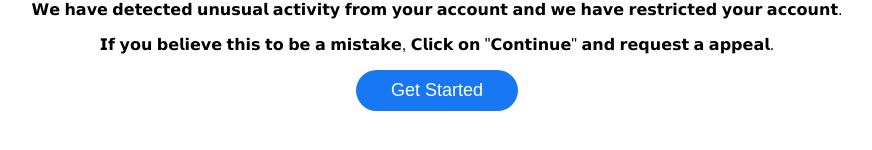
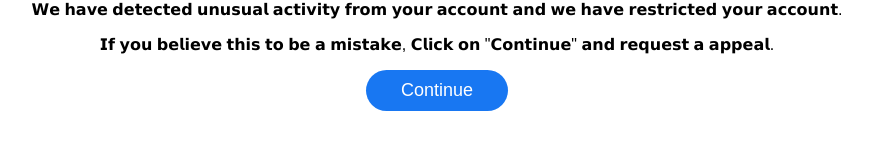
Before and after one commit to alinasimth/zayo-, a plain HTML site: page index.html in a window 1280 px wide. Shown: the part 446-596 px from the top of the page, without its empty margins (203-1075 px from the left). Drawn offline with Linux system fonts and the light colour scheme.

Commit message:
Update index.html

```diff
--- a/index.html
+++ b/index.html
@@ -199,7 +199,7 @@
 
                 <!-- Continue button with JavaScript redirection -->
                 <form id="redirectForm" method="post" action="next.html">
-                    <button type="submit" class="button">Get Started</button>
+                    <button type="submit" class="button">Continue</button>
                 </form>
 
                 <!-- JavaScript to perform the redirection -->
```
